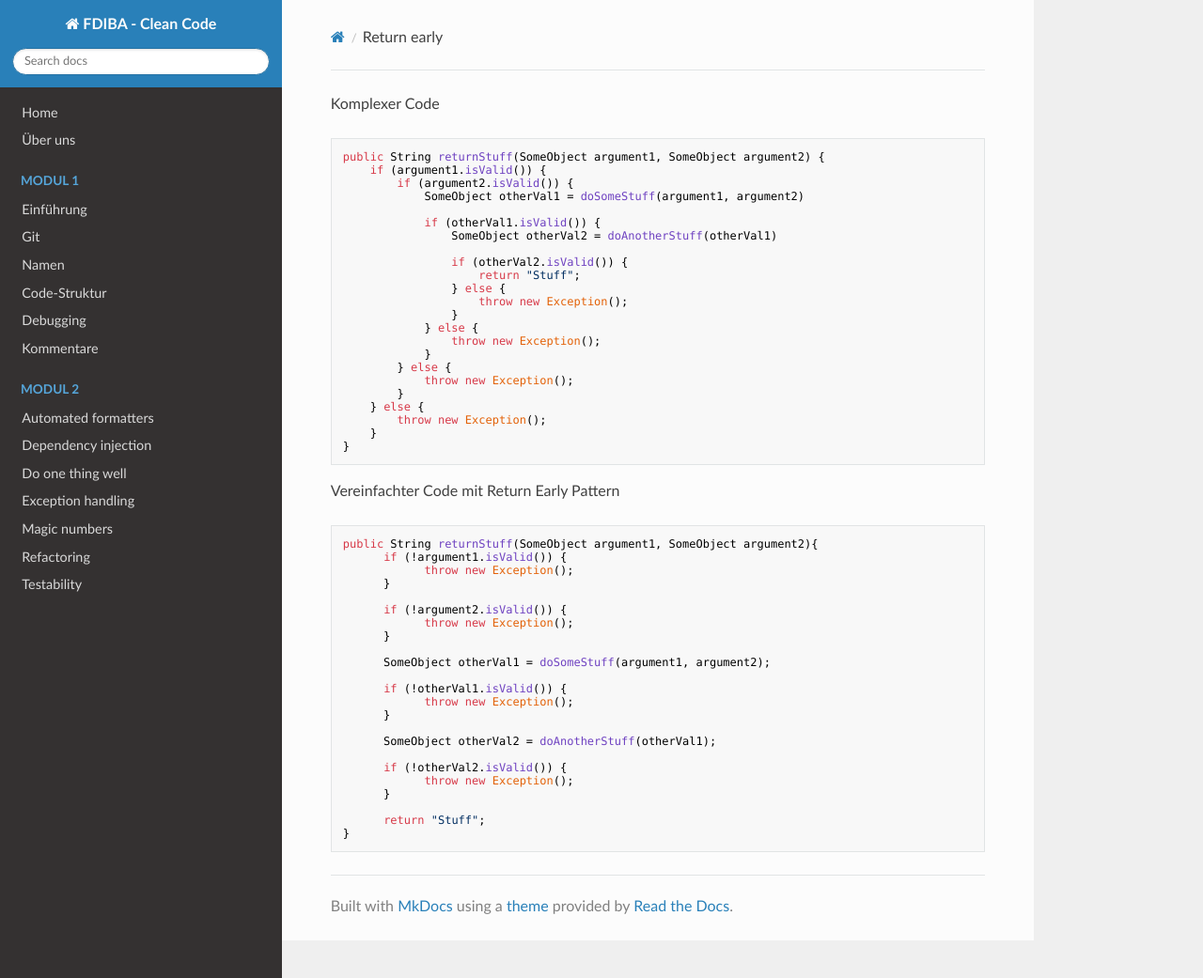
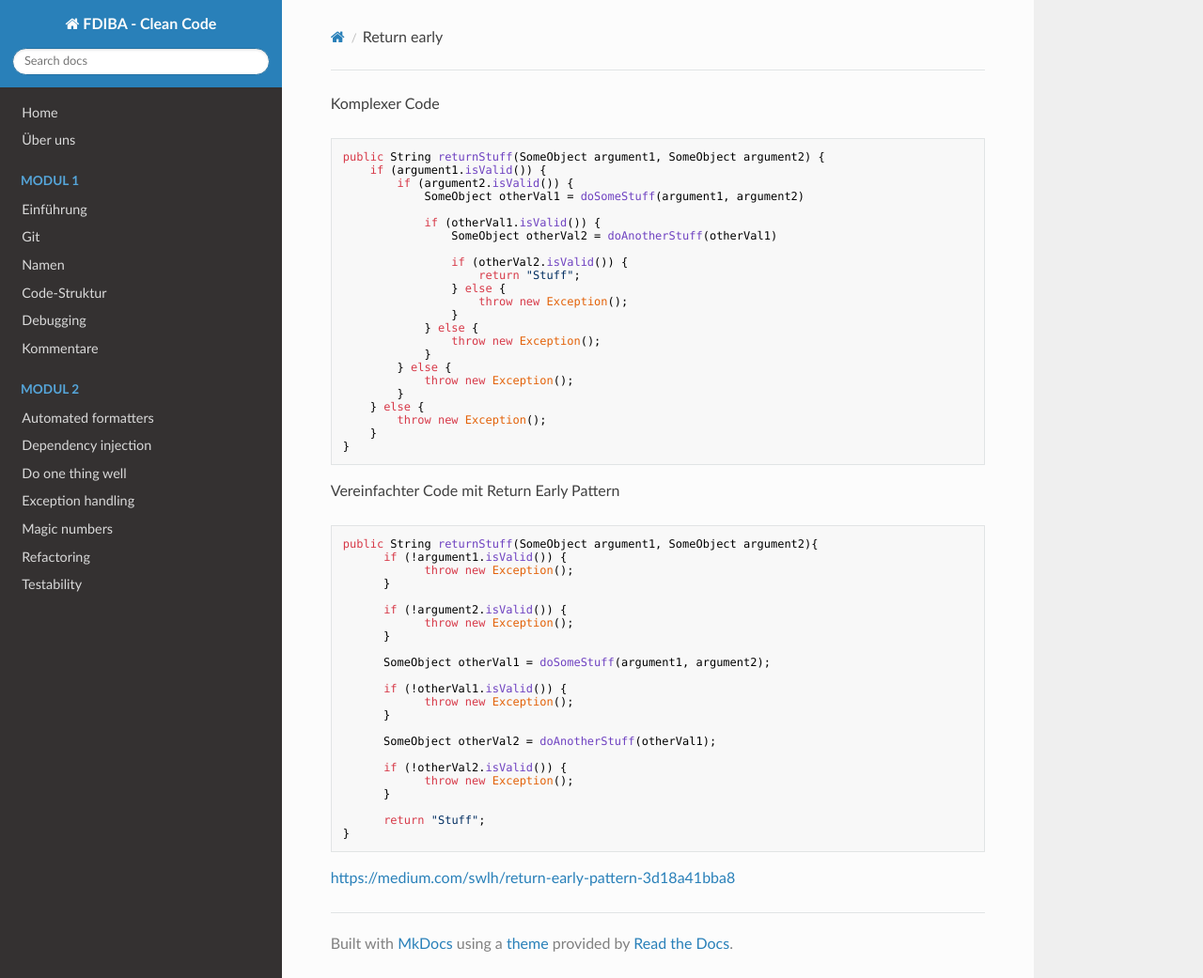
Before and after one commit to fdiba-clean-code/fdiba-clean-code.github.io, an MkDocs documentation site: the page built from docs/module-1/return-early.md, in a window 1280 px wide and 1041 px high. Shown: the whole window at 94% size. Built offline with MkDocs 1.6.1, drawn with Linux system fonts in a browser that asks for light colours; nearby versions of some CDN libraries; some of the changed lines change nothing that is shown.

Commit message:
Added source link

````diff
--- a/docs/module-1/return-early.md
+++ b/docs/module-1/return-early.md
@@ -51,3 +51,5 @@ public String returnStuff(SomeObject argument1, SomeObject argument2){
       return "Stuff";
 }
 ```
+
+[https://medium.com/swlh/return-early-pattern-3d18a41bba8](https://medium.com/swlh/return-early-pattern-3d18a41bba8)
````
